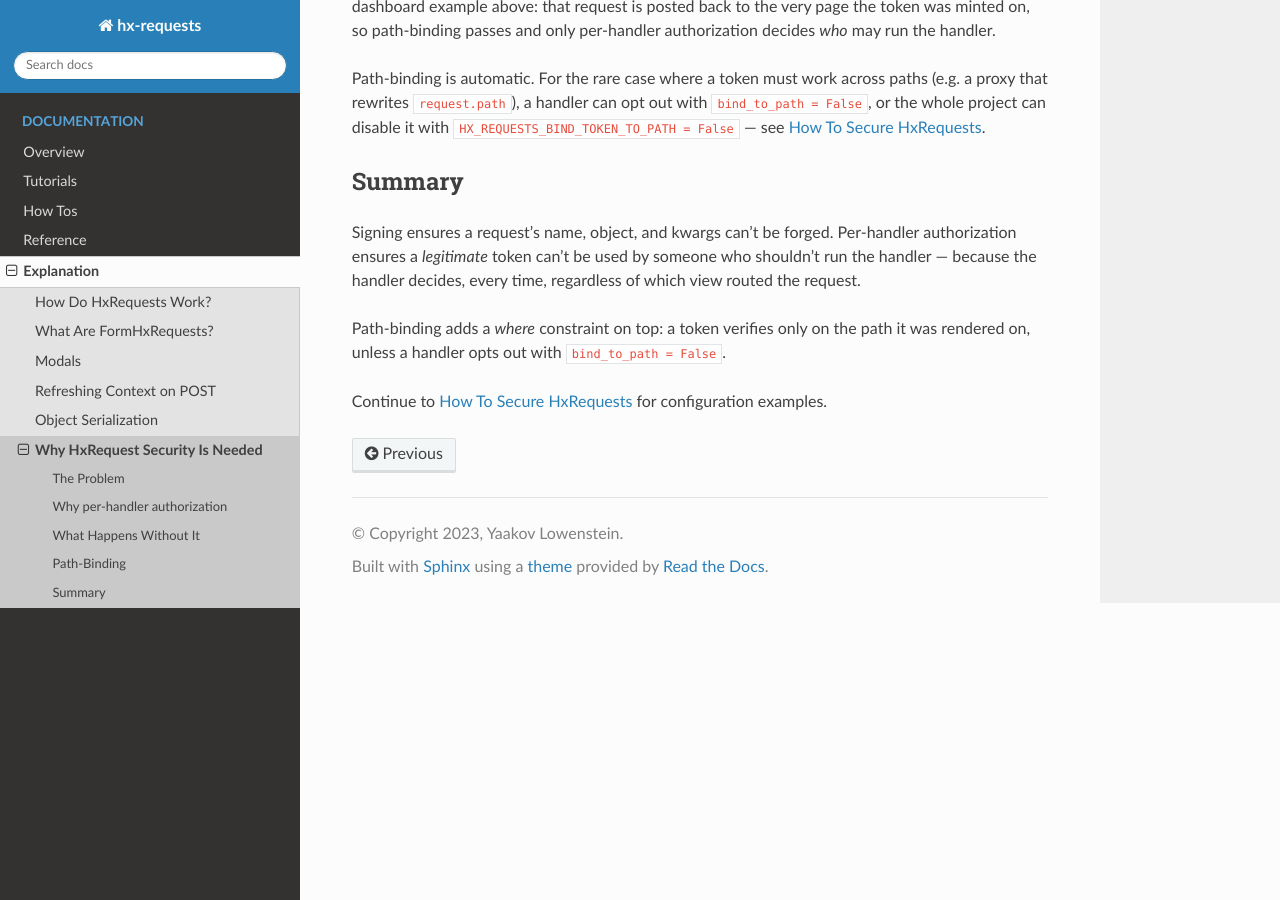
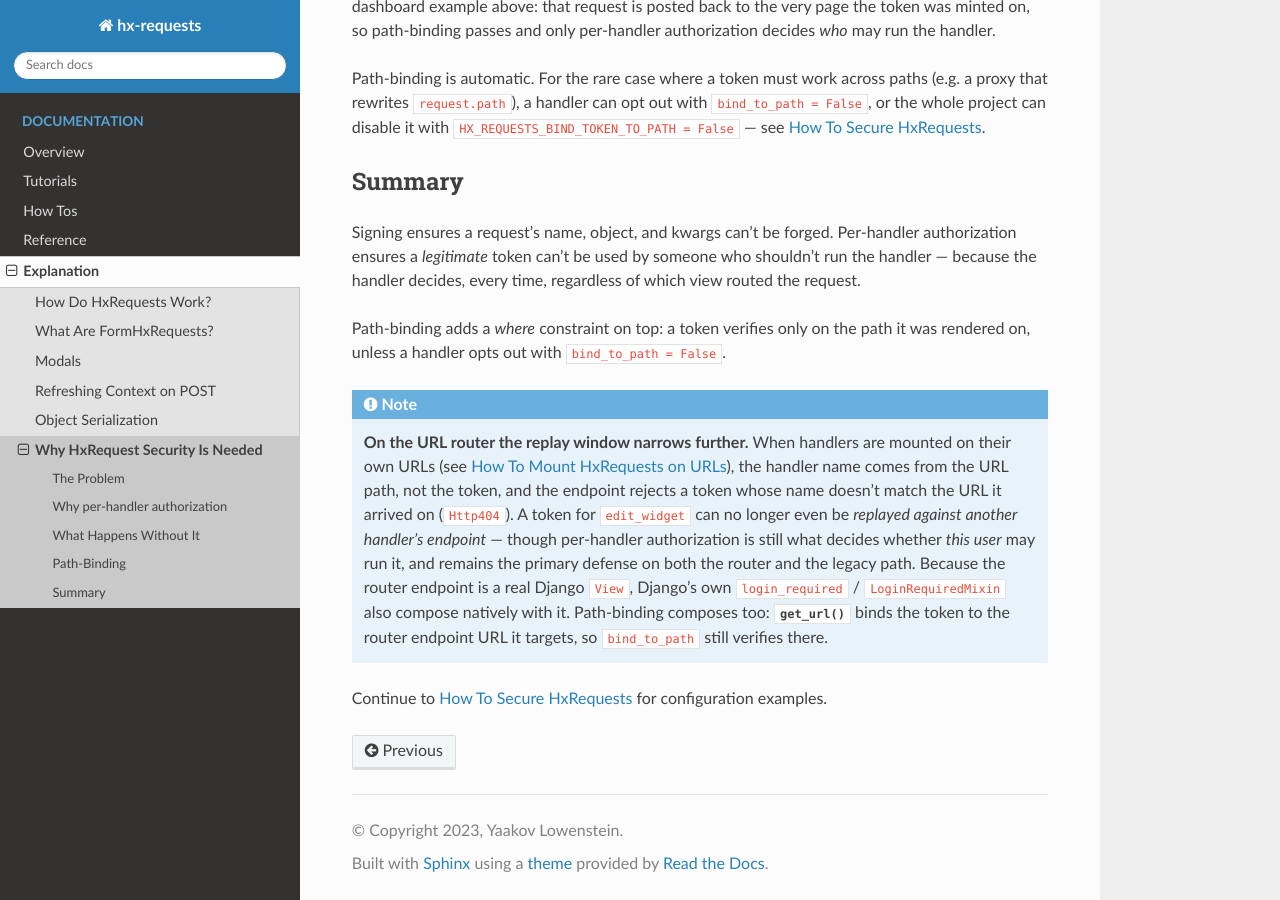
Before and after one commit to yaakovLowenstein/hx-requests, a Sphinx documentation site: the page built from docs/explanation/securing_hx_requests.rst, in a window 1280 px wide and 900 px high, scrolled down 2085 px. Built offline with Sphinx 7.4.7 and the Read the Docs theme 3.1.0, drawn with Linux system fonts in a browser that asks for light colours; pages that are not in the unit, such as notebooks, are missing from menus.

Commit message:
docs: how-to for mounting HxRequests on URLs (#10)
Co-Authored-By: Claude Opus 4.8 (1M context) <noreply@anthropic.com>

```diff
--- a/docs/explanation/securing_hx_requests.rst
+++ b/docs/explanation/securing_hx_requests.rst
@@ -128,5 +128,20 @@ Path-binding adds a *where* constraint on top: a token verifies only on the
 path it was rendered on, unless a handler opts out with
 :code:`bind_to_path = False`.
 
+.. note::
+
+    **On the URL router the replay window narrows further.** When handlers are
+    mounted on their own URLs (see :ref:`How To Mount HxRequests on URLs
+    <how-to-mount-on-urls>`), the handler name comes from the URL path, not the
+    token, and the endpoint rejects a token whose name doesn't match the URL it
+    arrived on (:code:`Http404`). A token for :code:`edit_widget` can no longer
+    even be *replayed against another handler's endpoint* — though per-handler
+    authorization is still what decides whether *this user* may run it, and
+    remains the primary defense on both the router and the legacy path. Because
+    the router endpoint is a real Django :code:`View`, Django's own
+    :code:`login_required` / :code:`LoginRequiredMixin` also compose natively
+    with it. Path-binding composes too: :func:`get_url` binds the token to the
+    router endpoint URL it targets, so :code:`bind_to_path` still verifies there.
+
 Continue to :ref:`How To Secure HxRequests <how-to-secure-hxrequests>`
 for configuration examples.
--- a/docs/how_tos/index.rst
+++ b/docs/how_tos/index.rst
@@ -5,6 +5,7 @@ How Tos
    :maxdepth: 1
 
    register_hx_requests
+   mount_on_urls
    detect_hx_request
    secure_hx_requests
    scope_hx_objects
```
Also changed, not shown: docs/how_tos/mount_on_urls.rst (added, +115 -0 lines), 2 other files.
